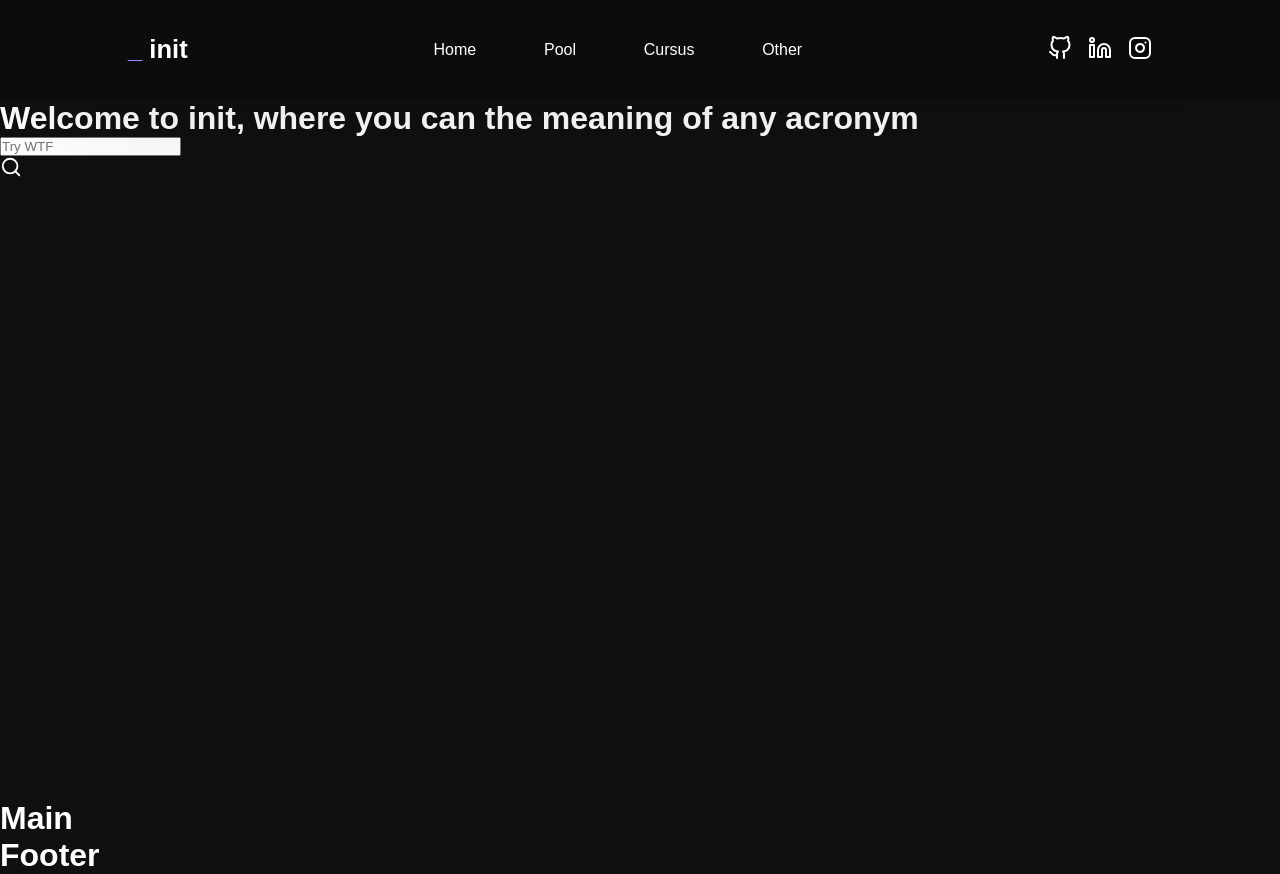
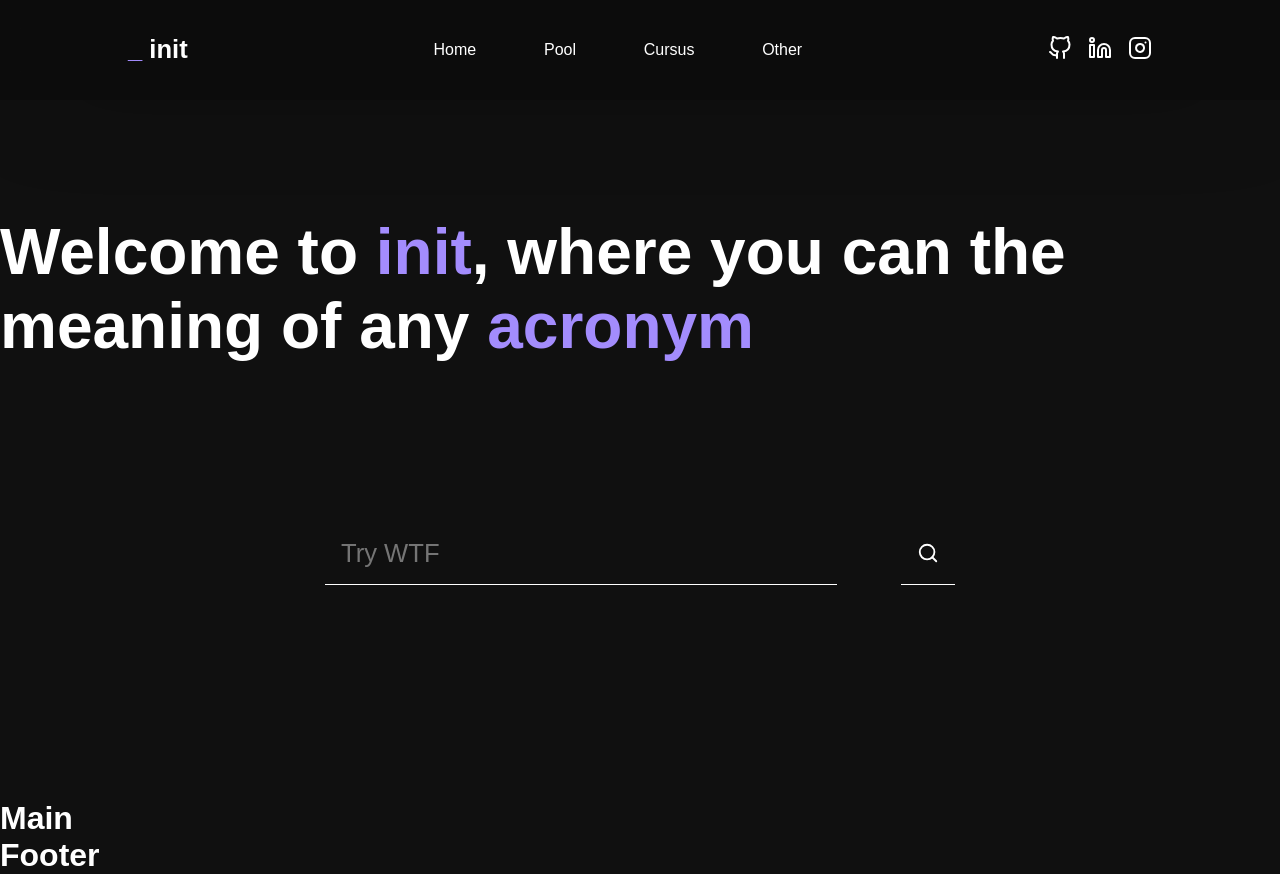
Before and after one commit to abdoachhoubi/init, a Next.js app: page / in a window 1280 px wide. Built offline with nearby package versions, Linux system fonts and the light colour scheme; a web font is replaced by a local one.

Commit message:
General styles edit

```diff
--- a/styles/index.css
+++ b/styles/index.css
@@ -44,7 +44,56 @@ a {
 
 header {
   padding: 100px 0;
-  height: 100vh;
+  min-height: 100vh;
+  display: flex;
+  flex-direction: column;
+  justify-content: center;
+  align-items: center;
+}
+header .header__heading {
+  font-size: 4rem;
+}
+header .header__heading span {
+  color: rgb(163, 140, 253);
+}
+header .search__container {
+  margin-top: 10rem;
+  width: 100%;
+  height: -webkit-fit-content;
+  height: -moz-fit-content;
+  height: fit-content;
+  display: flex;
+  flex-direction: row;
+  justify-content: center;
+  align-items: flex-end;
+}
+header .search__container .search__bar {
+  width: 40%;
+  padding: 1rem;
+  background-color: transparent;
+  border: none;
+  outline: none;
+  border-bottom: 1px solid rgb(255, 255, 255);
+  font-size: 1.6rem;
+  transition-duration: 300ms !important;
+  transition-timing-function: ease-in-out !important;
+}
+header .search__container .search__bar:focus {
+  border-bottom: 4px solid rgb(163, 140, 253);
+}
+header .search__container .search__icon {
+  padding: 1rem;
+  margin-left: 4rem;
+  border-bottom: 1px solid rgb(255, 255, 255);
+  transition-duration: 300ms !important;
+  transition-timing-function: ease-in-out !important;
+  cursor: pointer;
+}
+header .search__container .search__icon * {
+  cursor: pointer;
+}
+header .search__container .search__icon:hover {
+  border-bottom: 4px solid rgb(163, 140, 253);
 }
 
 .nav__dsk {
```
Also changed, not shown: 1 other file (tests, documents, lock files or other folders).
